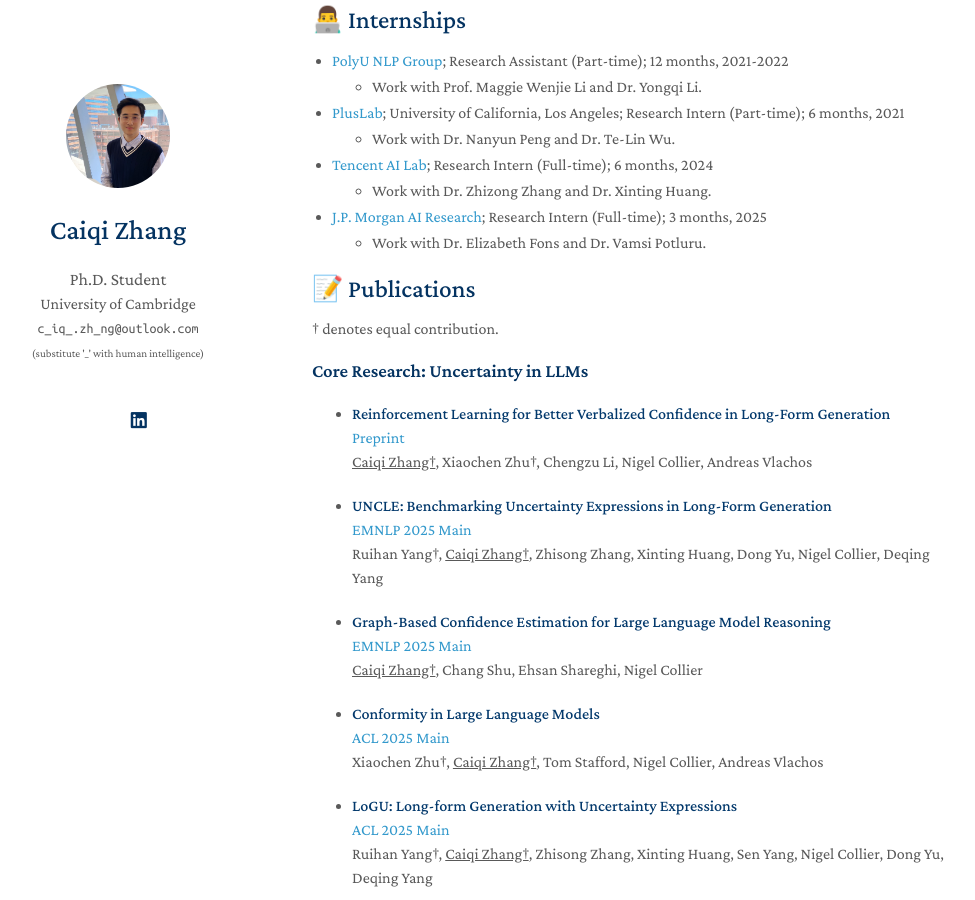
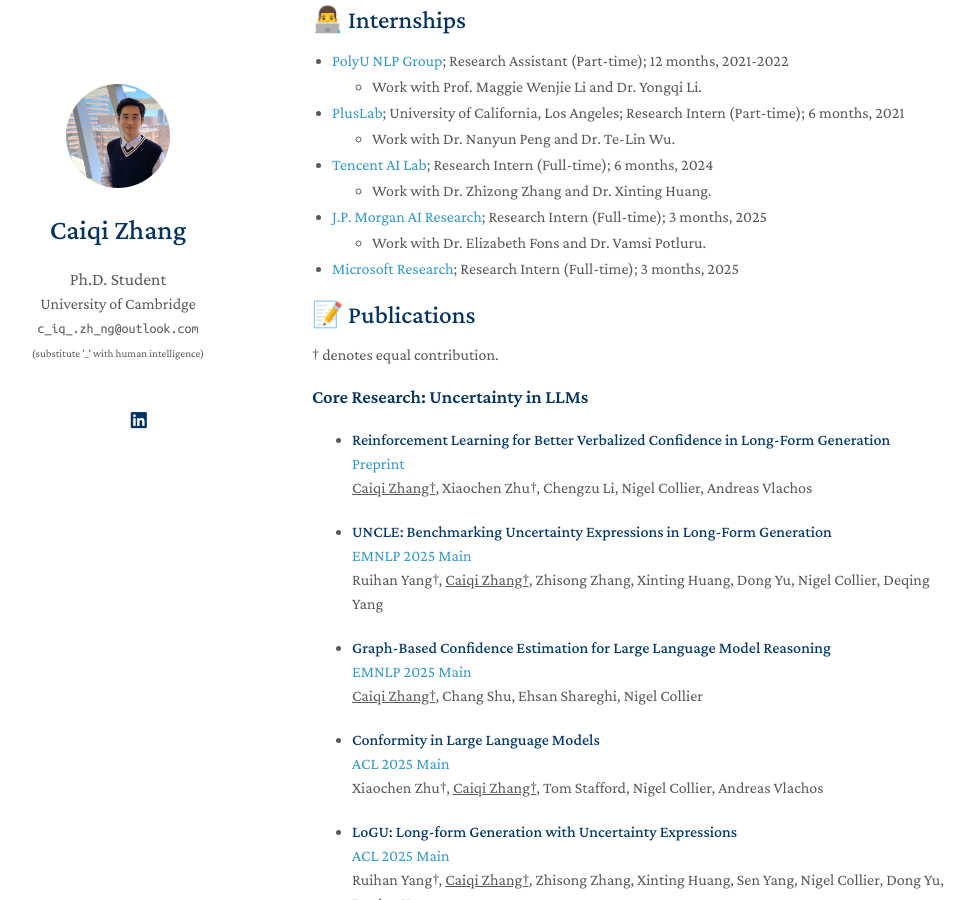
Before and after one commit to caiqizh/caiqizh.github.io, a Jekyll site: the page built from index.md, in a window 1280 px wide and 900 px high, scrolled down 608 px. Shown: the whole window, without its empty margins (158-1133 px from the left). Built offline with Jekyll 4.4.1, drawn with Linux system fonts in a browser that asks for light colours; nearby versions of some CDN libraries; a style sheet for code colours, icons or effects is not loaded; our own code applies the rules of GitHub Pages for plain Markdown files.

Commit message:
added MSR

```diff
--- a/index.md
+++ b/index.md
@@ -57,9 +57,15 @@ I am a third year Ph.D. student at the University of Cambridge, working under th
       <li>Work with Dr. Zhizong Zhang and Dr. Xinting Huang.</li>
     </ul>
   </li>
-  <li><a href="https://ailab.tencent.com/ailab/en/index/">J.P. Morgan AI Research</a>; Research Intern (Full-time); 3 months, 2025
+  <li><a href="https://www.jpmorganchase.com/about/technology/research/ai">J.P. Morgan AI Research</a>; Research Intern (Full-time); 3 months, 2025
     <ul style="margin-top: 2px; margin-bottom: 2px;">
       <li>Work with Dr. Elizabeth Fons and Dr. Vamsi Potluru.</li>
+    </ul>
+  </li>
+    <li><a href="https://www.microsoft.com/en-us/research/lab/microsoft-research-cambridge/">Microsoft Research</a>; Research Intern (Full-time); 3 months, 2025
+    <ul style="margin-top: 2px; margin-bottom: 2px;">
+      <!-- <li>Work with Dr. Molly.</li> -->
+
     </ul>
   </li>
 </ul>
```
